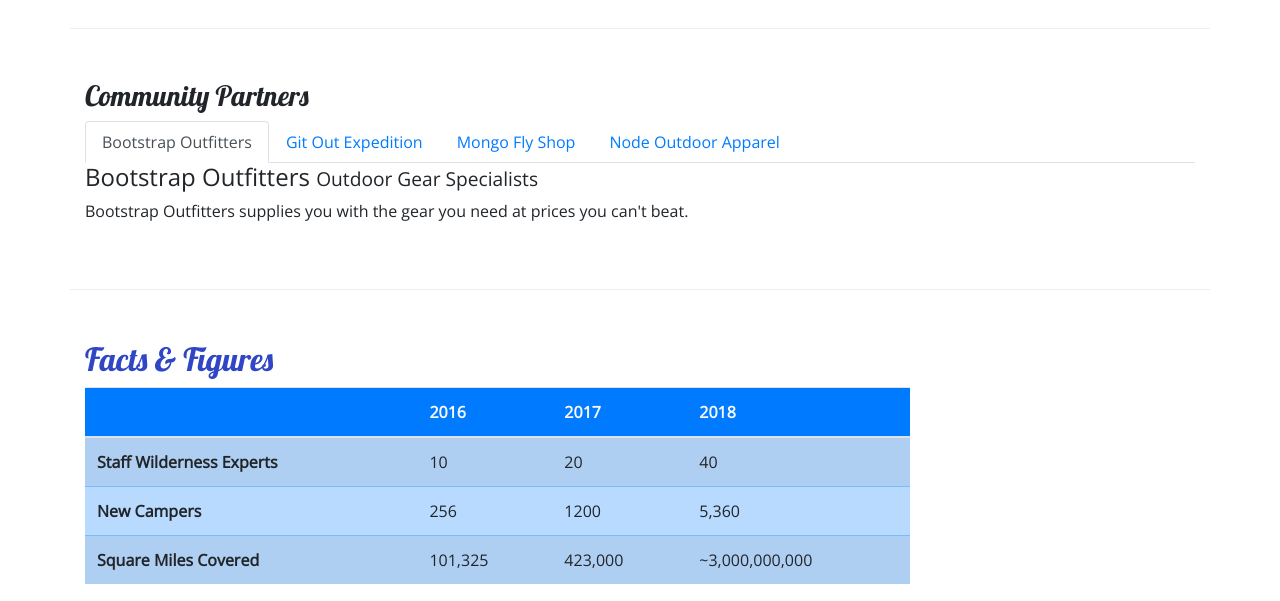
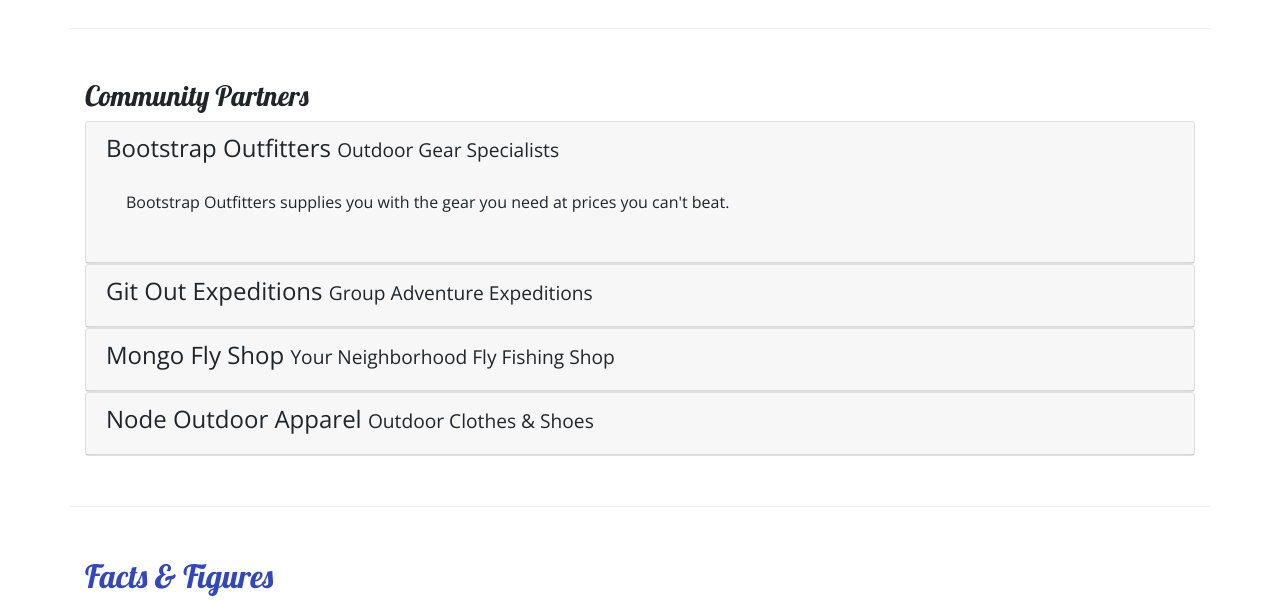
Before and after one commit to dfochler/nucampsite, a website: page aboutus.html in a window 1280 px wide. Shown: the part 800-1401 px from the top of the page. Drawn offline with nearby package versions, Linux system fonts and the light colour scheme.

Commit message:
accordion

```diff
--- a/aboutus.html
+++ b/aboutus.html
@@ -111,41 +111,71 @@
         <div class="row row-content">
             <div class="col">
                 <h3>Community Partners</h3>
-                <ul class="nav nav-tabs">
-                    <li class="nav-item"><a class="nav-link active" href="#bootstrap" role="tab"
-                            data-toggle="tab">Bootstrap Outfitters</a></li>
-                    <li class="nav-item"><a class="nav-link" href="#git" role="tab" data-toggle="tab">Git Out
-                            Expedition</a></li>
-                    <li class="nav-item"><a class="nav-link" href="#mongo" role="tab" data-toggle="tab">Mongo Fly
-                            Shop</a></li>
-                    <li class="nav-item"><a class="nav-link" href="#node" role="tab" data-toggle="tab">Node Outdoor
-                            Apparel</a></li>
-                </ul>
-                <div class="tab-content">
-                    <div role="tabpanel" class="tab-pane fade show active" id="bootstrap">
-                        <h4>Bootstrap Outfitters <small>Outdoor Gear Specialists</small></h4>
+                <div id="accordion">
+                    <div class="card">
+                        <div role="tab" class="card-header">
+                            <h4>
+                                <a data-toggle="collapse" data-target="#bootstrap">
+                                    Bootstrap Outfitters <small>Outdoor Gear Specialists</small>
+                                </a>
+                            </h4>
+                            <div class="collapse show" id="bootstrap" data-parent="#accordion">
+                                <div class="card-body">
                                     <p class="d-none d-sm-block">Bootstrap Outfitters supplies you with the gear you need at prices
                                         you
                                         can't beat.</p>
                                 </div>
-                    <div role="tabpanel" class="tab-pane fade" id="git">
-                        <h4>Git Out Expeditions <small>Group Adventure Expeditions</small></h4>
+                            </div>
+                        </div>
+                    </div>
+                    <div class="card">
+                        <div role="tab" class="card-header">
+                            <h4>
+                                <a class="collapsed" data-toggle="collapse" data-target="#git">
+                                    Git Out Expeditions <small>Group Adventure Expeditions</small>
+                                </a>
+                            </h4>
+                            <div class="collapse" id="git" data-parent="#accordion">
+                                <div class="card-body">
                                     <p class="d-none d-sm-block">Join Git Out Expeditions to explore new horizons with a group of
                                         other
                                         adventurers!</p>
                                 </div>
-                    <div role="tabpanel" class="tab-pane fade" id="mongo">
-                        <h4>Mongo Fly Shop <small>Your Neighborhood Fly Fishing Shop</small></h4>
+                            </div>
+                        </div>
+                    </div>
+                    <div class="card">
+                        <div role="tab" class="card-header">
+                            <h4>
+                                <a class="collapsed" data-toggle="collapse" data-target="#mongo">
+                                    Mongo Fly Shop <small>Your Neighborhood Fly Fishing Shop</small>
+                                </a>
+                            </h4>
+                            <div class="collapse" id="mongo" data-parent="#accordion">
+                                <div class="card-body">
                                     <p class="d-none d-sm-block">Need a new fishing pole, a tacklebox, or flies of all kinds? Stop
                                         by Mongo
                                         Fly Shop.</p>
                                 </div>
-                    <div role="tabpanel" class="tab-pane fade" id="node">
-                        <h4>Node Outdoor Apparel <small>Outdoor Clothes & Shoes</small></h4>
+                            </div>
+                        </div>
+                    </div>
+                    <div class="card">
+                        <div role="tab" class="card-header">
+                            <h4>
+                                <a class="collapsed" data-toggle="collapse" data-target="#node">
+                                    Node Outdoor Apparel <small>Outdoor Clothes & Shoes</small>
+                                </a>
+                            </h4>
+                            <div class="collapse" id="node" data-parent="#accordion">
+                                <div class="card-body">
                                     <p class="d-none d-sm-block">From polar fleeces to swimsuits, hiking boots to waders, a visit to
                                         Node
                                         will be sure to get you
                                         covered.</p>
+                                </div>
+                            </div>
+                        </div>
                     </div>
                 </div>
             </div>
```
Lines whose indentation alone changed are shown as unchanged.
